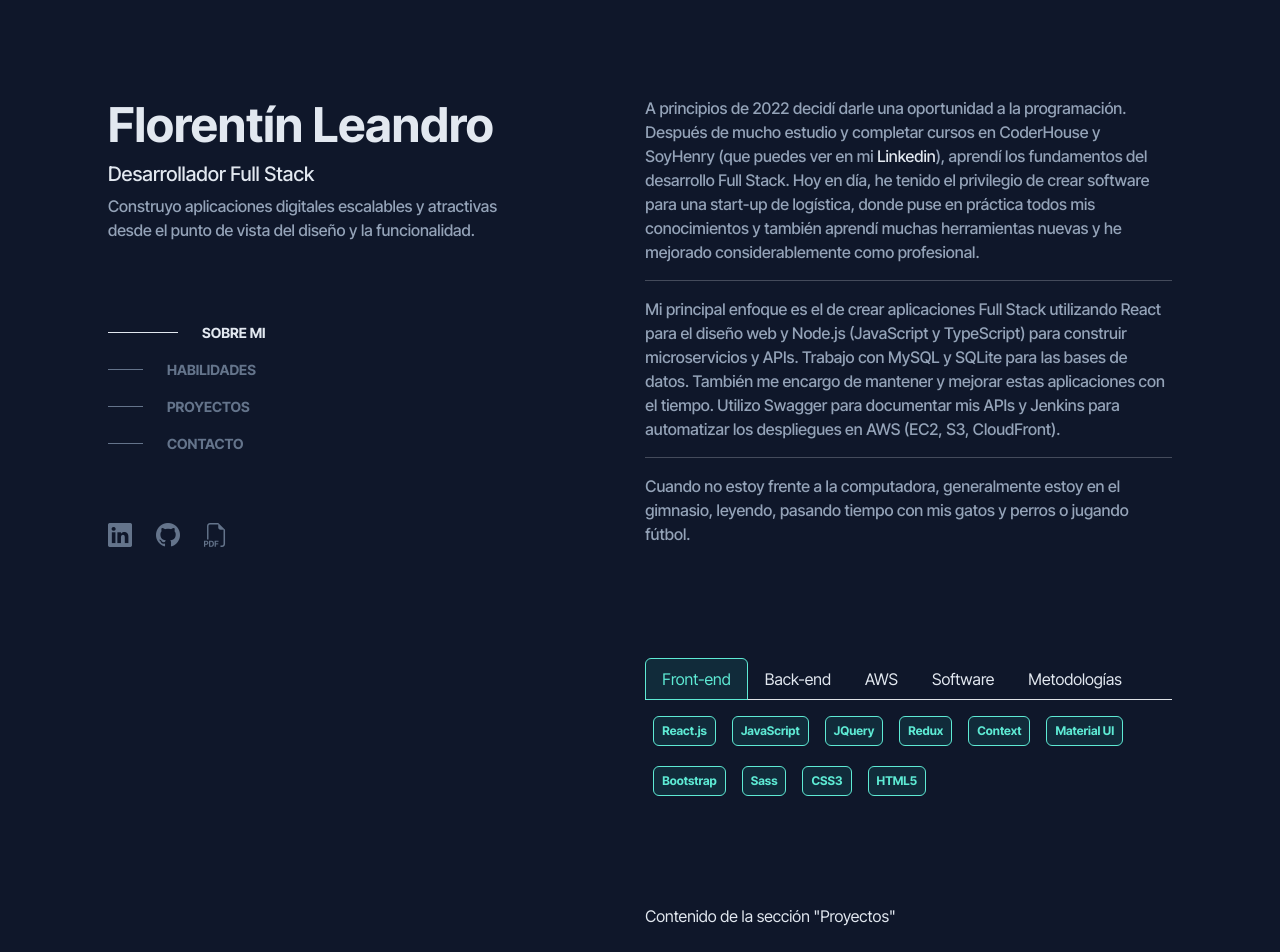
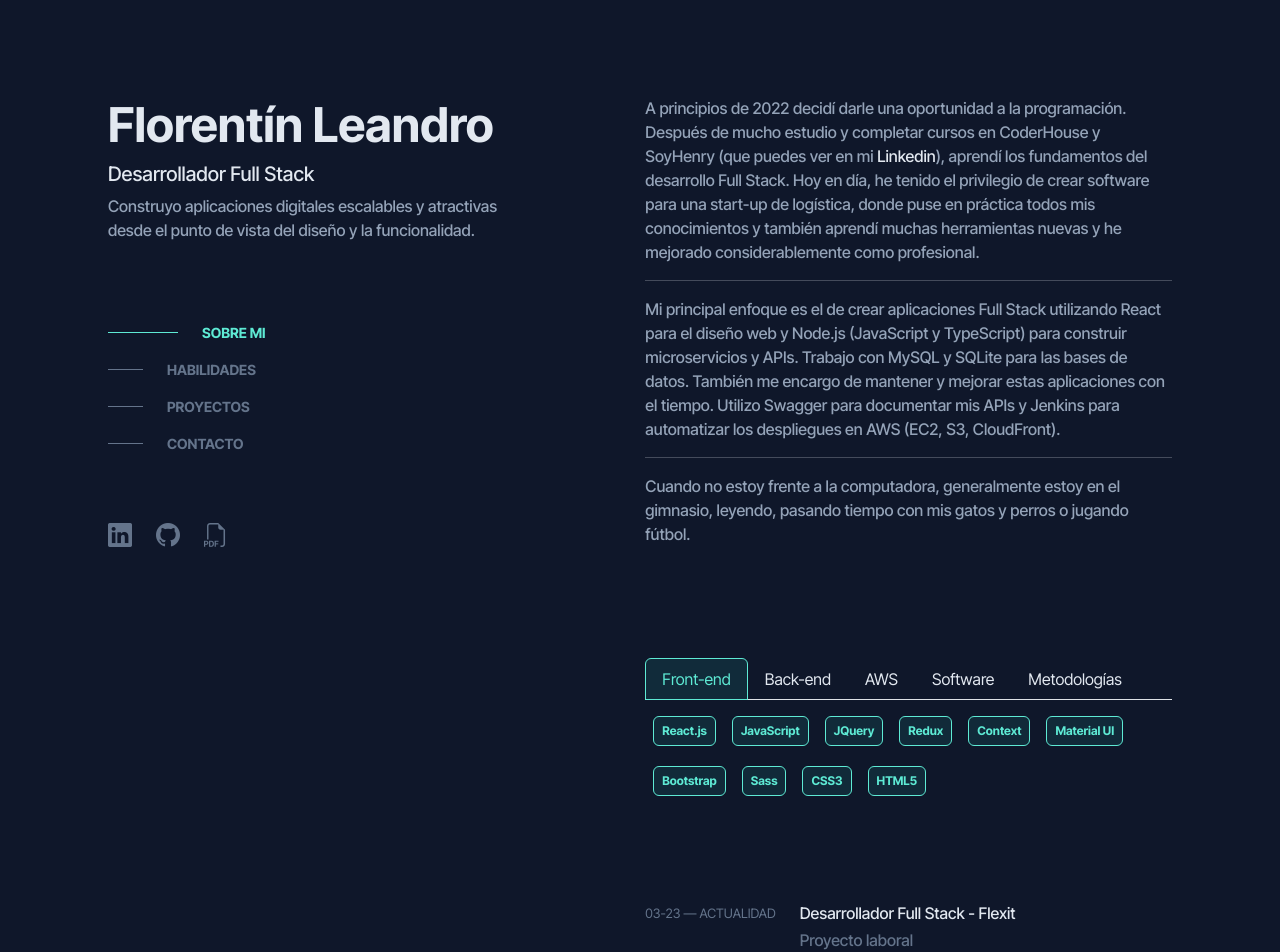
Before and after one commit to LeandroFlorentin/portafolio-web, a React (Vite) app: page / in a window 1280 px wide. Shown: the top 952 px of the page. Built offline with nearby package versions, Linux system fonts and the light colour scheme.

Commit message:
desarrollando-proyecto

```diff
--- /dev/null
+++ b/src/components/Card-Project/CardProject.jsx
@@ -0,0 +1,10 @@
+const CardProject = ({ fecha = "", children }) => {
+  return (
+    <div className="d-flex">
+      <div><p className="color-subtitulo-proyecto f-13">{fecha.toUpperCase()}</p></div>
+      <div className="ms-4">{children}</div>
+    </div>
+  )
+}
+
+export default CardProject;
--- a/src/pages/habilidades.jsx
+++ b/src/pages/habilidades.jsx
@@ -18,27 +18,27 @@ const Habilidades = ({ reference }) => {
         <div className="tab-content no-select-text">
           <div className={`tab-pane ${activeTab === 'front-end' ? 'active' : ''}`}>
             <div className="d-flex height-container-badge flex-wrap mt-2">
-              {badgesFront.map((value, key) => (<div key={key} className="m-2"><Badge className="badge bg-custom p-2" description={value} /></div>))}
+              {badgesFront.map((value, key) => (<div key={key} className="m-2"><Badge className="badge bg-custom p-2 scale pointer" description={value} /></div>))}
             </div>
           </div>
           <div className={`tab-pane ${activeTab === 'back-end' ? 'active' : ''}`}>
             <div className="d-flex height-container-badge flex-wrap mt-2">
-              {badgesBack.map((value, key) => (<div key={key} className="m-2"><Badge className="badge bg-custom p-2" description={value} /></div>))}
+              {badgesBack.map((value, key) => (<div key={key} className="m-2"><Badge className="badge bg-custom p-2 scale pointer" description={value} /></div>))}
             </div>
           </div>
           <div className={`tab-pane ${activeTab === 'aws' ? 'active' : ''}`}>
             <div className="d-flex height-container-badge flex-wrap mt-2">
-              {badgesAws.map((value, key) => (<div key={key} className="m-2"><Badge className="badge bg-custom p-2" description={value} /></div>))}
+              {badgesAws.map((value, key) => (<div key={key} className="m-2"><Badge className="badge bg-custom p-2 scale pointer" description={value} /></div>))}
             </div>
           </div>
           <div className={`tab-pane ${activeTab === 'software' ? 'active' : ''}`}>
             <div className="d-flex height-container-badge flex-wrap mt-2">
-              {badgesSoftwate.map((value, key) => (<div key={key} className="m-2"><Badge className="badge bg-custom p-2" description={value} /></div>))}
+              {badgesSoftwate.map((value, key) => (<div key={key} className="m-2"><Badge className="badge bg-custom p-2 scale pointer" description={value} /></div>))}
             </div>
           </div>
           <div className={`tab-pane ${activeTab === 'metodologias' ? 'active' : ''}`}>
             <div className="d-flex height-container-badge flex-wrap mt-2">
-              {badgesMetodologias.map((value, key) => (<div key={key} className="m-2"><Badge className="badge bg-custom p-2" description={value} /></div>))}
+              {badgesMetodologias.map((value, key) => (<div key={key} className="m-2"><Badge className="badge bg-custom p-2 scale pointer" description={value} /></div>))}
             </div>
           </div>
         </div>
--- a/src/pages/proyectos.jsx
+++ b/src/pages/proyectos.jsx
@@ -1,7 +1,14 @@
+import CardProject from "../components/Card-Project/CardProject";
 const Proyectos = ({ reference }) => {
   return (
     <section ref={reference} id="proyectos" className="h-auto top-6rem">
-      Contenido de la sección "Proyectos"
+      <CardProject fecha="03-23  —  Actualidad">
+        <div>
+          <h3 className="f-16">Desarrollador Full Stack - Flexit</h3>
+          <h3 className="color-subtitulo-proyecto f-16">Proyecto laboral</h3>
+          <p className="f-14 color-parrafo"></p>
+        </div>
+      </CardProject>
     </section>
   )
 }
--- a/src/pages/sobremi.jsx
+++ b/src/pages/sobremi.jsx
@@ -3,7 +3,7 @@ const Sobremi = ({ reference }) => {
     <section ref={reference} id="sobre-mi" className="top-6rem h-auto">
       <p className="color-parrafo fw-parrafo">
         A principios de 2022 decidí darle una oportunidad a la programación. Después de mucho estudio
-        y completar cursos en CoderHouse y SoyHenry (que puedes ver en mi <a href="https://www.linkedin.com/in/leandro-florentin/" target="_blank">Linkedin</a>), aprendí los fundamentos del desarrollo Full Stack. Hoy en día, he tenido el privilegio
+        y completar cursos en CoderHouse y SoyHenry (que puedes ver en mi <a href="https://www.linkedin.com/in/leandro-florentin/" target="_blank" className="color-hover">Linkedin</a>), aprendí los fundamentos del desarrollo Full Stack. Hoy en día, he tenido el privilegio
         de crear software para una start-up de logística, donde puse en práctica todos mis conocimientos y también aprendí muchas herramientas nuevas
         y he mejorado considerablemente como profesional.
       </p>
--- a/src/styles/index.css
+++ b/src/styles/index.css
@@ -1,6 +1,7 @@
 * {
   --opacity-bg: 1;
   --color-parrafo: #94A3B8;
+  --color-subtitulo-proyecto: rgb(100 116 139/1);
   --color-standar: #E2E8F0;
   --color-apagado-navbar: #64748B;
   --verde-fluor-fuerte: rgb(94 234 212/1);
@@ -100,11 +101,11 @@ a {
 .sobreMi:hover .line {
   width: 70px;
   height: 1px;
-  background-color: var(--color-standar);
+  background-color: var(--verde-fluor-fuerte);
 }
 
 .sobreMi:hover .color-off {
-  color: var(--color-standar) !important;
+  color: var(--verde-fluor-fuerte) !important;
 }
 
 .habilidades {
@@ -114,11 +115,11 @@ a {
 .habilidades:hover .line {
   width: 70px;
   height: 1px;
-  background-color: var(--color-standar);
+  background-color: var(--verde-fluor-fuerte);
 }
 
 .habilidades:hover .color-off {
-  color: var(--color-standar) !important;
+  color: var(--verde-fluor-fuerte) !important;
 }
 
 .proyectos {
@@ -128,11 +129,11 @@ a {
 .proyectos:hover .line {
   width: 70px;
   height: 1px;
-  background-color: var(--color-standar);
+  background-color: var(--verde-fluor-fuerte);
 }
 
 .proyectos:hover .color-off {
-  color: var(--color-standar) !important;
+  color: var(--verde-fluor-fuerte) !important;
 }
 
 .contacto {
@@ -142,11 +143,11 @@ a {
 .contacto:hover .line {
   width: 70px;
   height: 1px;
-  background-color: var(--color-standar);
+  background-color: var(--verde-fluor-fuerte);
 }
 
 .contacto:hover .color-off {
-  color: var(--color-standar) !important;
+  color: var(--verde-fluor-fuerte) !important;
 }
 
 .line {
@@ -159,11 +160,11 @@ a {
 .line-active {
   width: 70px;
   height: 1px;
-  background-color: var(--color-standar);
+  background-color: var(--verde-fluor-fuerte);
 }
 
 .color-on {
-  color: var(--color-standar) !important;
+  color: var(--verde-fluor-fuerte) !important;
 }
 
 .font-icons {
@@ -183,9 +184,16 @@ a {
   font-size: 20px;
 }
 
+.f-16 {
+  font-size: 16px;
+}
 
 .f-14 {
   font-size: 14px;
+}
+
+.f-13 {
+  font-size: 13px;
 }
 
 .fw-parrafo {
@@ -220,9 +228,27 @@ a {
   border: 1px solid var(--verde-fluor-fuerte) !important;
 }
 
+.nav-link:hover {
+  border: 1px solid var(--verde-fluor-fuerte) !important;
+  background-color: var(--verde-fluor-transparent) !important;
+  color: var(--verde-fluor-fuerte) !important;
+}
+
+.color-hover {
+  transition: 250ms ease-in-out all;
+}
+
+.color-hover:hover {
+  color: var(--verde-fluor-fuerte) !important;
+}
+
 .height-container-badge {
   min-height: 100px;
   height: auto;
+}
+
+.color-subtitulo-proyecto {
+  color: var(--color-subtitulo-proyecto) !important;
 }
 
 @media only screen and (max-width: 550px) {
```
